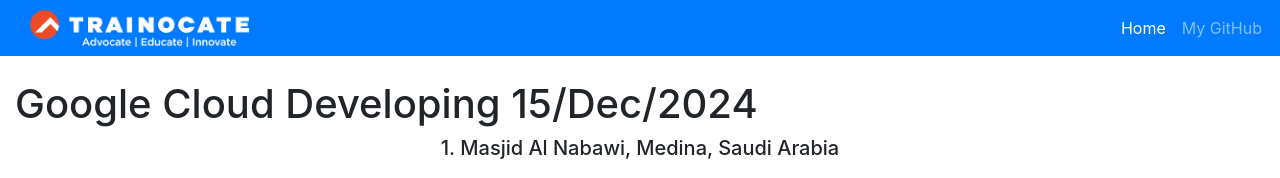
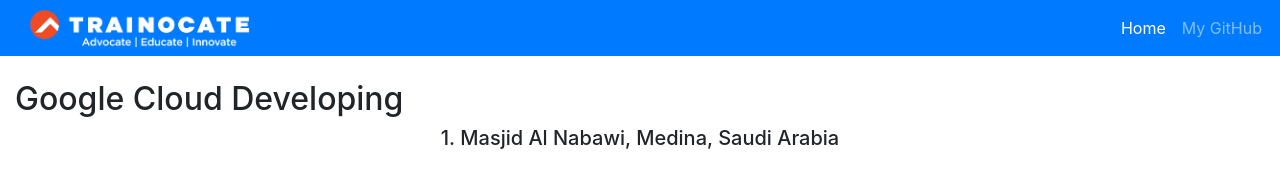
Before and after one commit to furqonm/google-cloud-build, a plain HTML site: page public-html/index.html in a window 1280 px wide. Shown: the top 178 px of the page. Drawn offline with nearby package versions, Linux system fonts and the light colour scheme; grey boxes are pictures that could not be loaded.

Commit message:
Update index.html

```diff
--- a/public-html/index.html
+++ b/public-html/index.html
@@ -23,7 +23,7 @@
 
 <div class="container-fluid">
   <br>
-  <h1>Google Cloud Developing 15/Dec/2024</h1>
+  <h2>Google Cloud Developing</h2>
   <h5 style="text-align:center;">1. Masjid Al Nabawi, Medina, Saudi Arabia</h5><br/>
   <img src="image/image1.jpg" class="img-fluid" style="  display: block; margin-left: auto; margin-right: auto;">
 </div>
```
